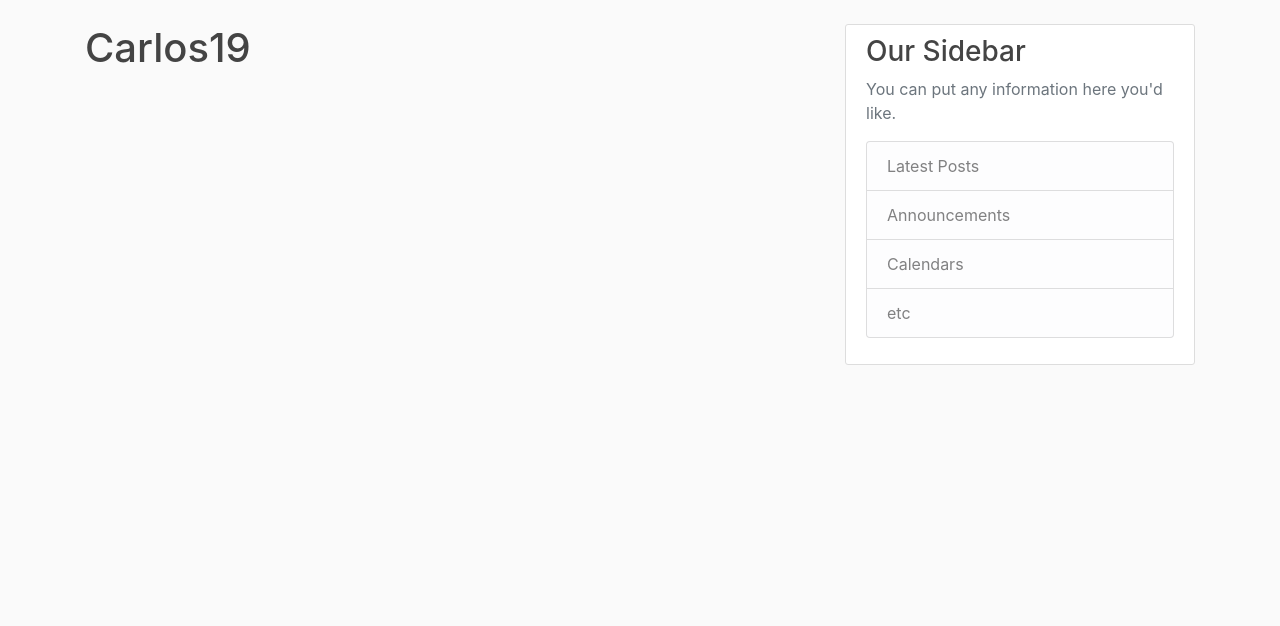
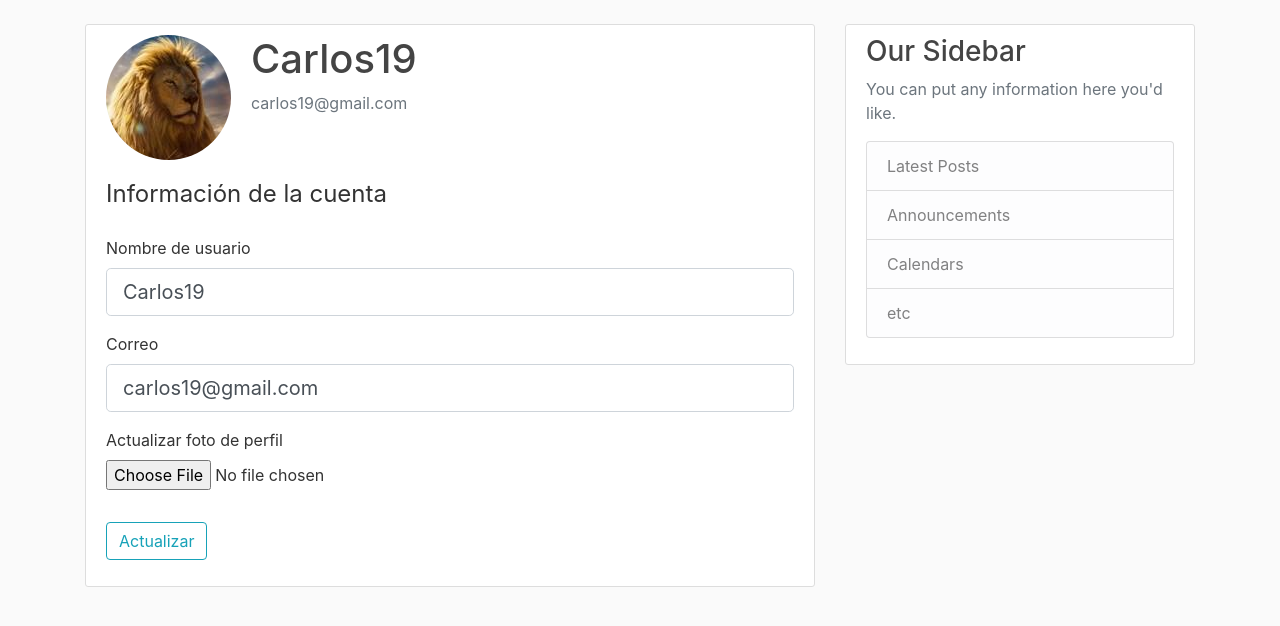
Before and after one commit to CarlosAlbert19/nutrideli, a Flask app: page /cuenta in a window 1280 px wide. Shown: the part 56-682 px from the top of the page. Run offline with Flask 3, Linux system fonts and the light colour scheme; a user stored in the database is signed in; some libraries are stand-ins or nearby versions.

Commit message:
Actualización de la cuenta y foto de perfil

```diff
--- a/nutrideli_web/forms.py
+++ b/nutrideli_web/forms.py
@@ -1,4 +1,6 @@
 from flask_wtf import FlaskForm
+from flask_wtf.file import FileField, FileAllowed
+from flask_login import current_user
 from wtforms import StringField, PasswordField, SubmitField, BooleanField
 from wtforms.validators import InputRequired, DataRequired, Length, Email, EqualTo, ValidationError
 from nutrideli_web.models import User
@@ -25,3 +27,22 @@ class Iniciar_sesion(FlaskForm):
     password = PasswordField('Contraseña', validators=[DataRequired()])
     remember = BooleanField('Recuérdame')
     submit = SubmitField('Iniciar sesión')
+
+
+class Actualizar_informacion(FlaskForm):
+    username = StringField('Nombre de usuario', validators=[DataRequired(), Length(min=2, max=25)])
+    email = StringField('Correo', validators=[DataRequired(), Email()])
+    picture = FileField('Actualizar foto de perfil', validators=[FileAllowed(['jpg', 'png'])])
+    submit = SubmitField('Actualizar')
+
+    def validate_username(self, username):
+        if username.data != current_user.username:
+            user = User.query.filter_by(username=username.data).first()
+            if user:
+                raise ValidationError('Este nombre de usuario ya se encuentra en uso. Por favor, ingrese uno diferente.')
+
+    def validate_email(self, email):
+        if email.data != current_user.email:
+            user = User.query.filter_by(email=email.data).first()
+            if user:
+                raise ValidationError('Ese correo ya se encuentra en uso. Por favor, ingrese uno diferente.')
--- a/nutrideli_web/routes.py
+++ b/nutrideli_web/routes.py
@@ -1,6 +1,9 @@
+import os
+import secrets
+from PIL import Image
 from flask import render_template, url_for, flash, redirect, request
 from nutrideli_web import app, db, bcrypt
-from nutrideli_web.forms import Registro, Iniciar_sesion
+from nutrideli_web.forms import Registro, Iniciar_sesion, Actualizar_informacion
 from nutrideli_web.models import User, Post
 from flask_login import login_user, current_user, logout_user, login_required
 
@@ -71,7 +74,34 @@ def cerrar_sesion():
      logout_user()
      return redirect(url_for('inicio'))
 
-@app.route("/cuenta")
+def save_picture(form_picture):
+     random_hex = secrets.token_hex(8)
+     _, f_ext = os.path.splitext(form_picture.filename)
+     picture_fn = random_hex + f_ext
+     picture_path= os.path.join(app.root_path, 'static/profile_pics', picture_fn)
+
+     output_size = (125, 125)
+     i = Image.open(form_picture)
+     i.thumbnail(output_size)
+     i.save(picture_path)
+
+     return picture_fn
+
+@app.route("/cuenta", methods=['GET', 'POST'])
 @login_required
 def cuenta():
-     return render_template ('cuenta.html', titulo_pagina='Cuenta')
+     form = Actualizar_informacion()
+     if form.validate_on_submit():
+          if form.picture.data:
+               picture_file = save_picture(form.picture.data)
+               current_user.image_file = picture_file
+          current_user.username = form.username.data
+          current_user.email = form.email.data
+          db.session.commit()
+          flash('¡Tu cuenta ha sido actualizada exitosamente!', 'success')
+          return redirect(url_for('cuenta'))
+     elif request.method == 'GET':
+          form.username.data = current_user.username
+          form.email.data = current_user.email
+     image_file =url_for('static', filename='profile_pics/' + current_user.image_file)
+     return render_template ('cuenta.html', titulo_pagina='Cuenta', image_file=image_file, form=form)
--- a/nutrideli_web/templates/cuenta.html
+++ b/nutrideli_web/templates/cuenta.html
@@ -1,4 +1,56 @@
 {% extends "layout.html" %}
 {% block content %}
-    <h1>{{ current_user.username }}</h1>
+    <div class="content-section">
+        <div class="media">
+            <img class="rounded-circle account-img" src="{{ image_file }}">
+            <div class="media-body">
+                <h2 class="account-heading">{{ current_user.username }}</h2>
+                <p class="text-secondary">{{ current_user.email }}</p>
+            </div>
+        </div>
+            <form method="POST" action="" enctype="multipart/form-data">
+                {{ form.hidden_tag() }}
+                <fieldset class="form-group">
+                    <legend class="border=bottom mb-4">Información de la cuenta</legend>
+                    <div class="form-group">
+                        {{ form.username.label(class="form-control-label") }}
+                        {% if form.username.errors %}
+                            {{ form.username(class="form-control form-control-lg is-invalid") }}
+                            <div class="invalid-feedback">
+                                {% for error in form.username.errors %}
+                                    <span>{{ error }}</span>
+                                {% endfor %}
+                            </div>
+                        {% else %}
+                            {{ form.username(class="form-control form-control-lg") }}
+                        {% endif %}
+                    </div>
+                    <div class="form-group">
+                        {{ form.email.label(class="form-control-label") }}
+                        {% if form.email.errors %}
+                            {{ form.email(class="form-control form-control-lg is-invalid") }}
+                            <div class="invalid-feedback">
+                                {% for error in form.email.errors %}
+                                    <span>{{ error }}</span>
+                                {% endfor %}
+                            </div>
+                        {% else %}
+                            {{ form.email(class="form-control form-control-lg") }}
+                        {% endif %}
+                    </div>
+                    <div class="form-group">
+                        {{ form.picture.label() }}
+                        {{ form.picture(class="form-control-file") }}
+                        {% if form.picture.errors %}
+                            {% for error in form.picture.errors %}
+                                <span class="text-danger">{{ error }}</span></br>
+                            {% endfor %}
+                        {% endif %}
+                    </div>
+                </fieldset>
+                <div class="form-group">
+                    {{ form.submit(class="btn btn-outline-info") }}
+                </div>
+            </form>
+    </div>
 {% endblock content %}
--- a/requirements.txt
+++ b/requirements.txt
@@ -1,9 +1,12 @@
+bcrypt==4.2.0
 blinker==1.8.2
 click==8.1.7
 colorama==0.4.6
 dnspython==2.6.1
 email_validator==2.2.0
 Flask==3.0.3
+Flask-Bcrypt==1.0.1
+Flask-Login==0.6.3
 Flask-SQLAlchemy==3.1.1
 Flask-WTF==1.2.1
 greenlet==3.0.3
```
Also changed, not shown: instance/site.db, nutrideli_web/static/profile_pics/1f54675b82aef8dd.jpg (added), nutrideli_web/static/profile_pics/4ca7597259d0fa1f.jpg (added), nutrideli_web/static/profile_pics/default.jpg (added), nutrideli_web/static/profile_pics/e426f49340c32736.jpg (added).
